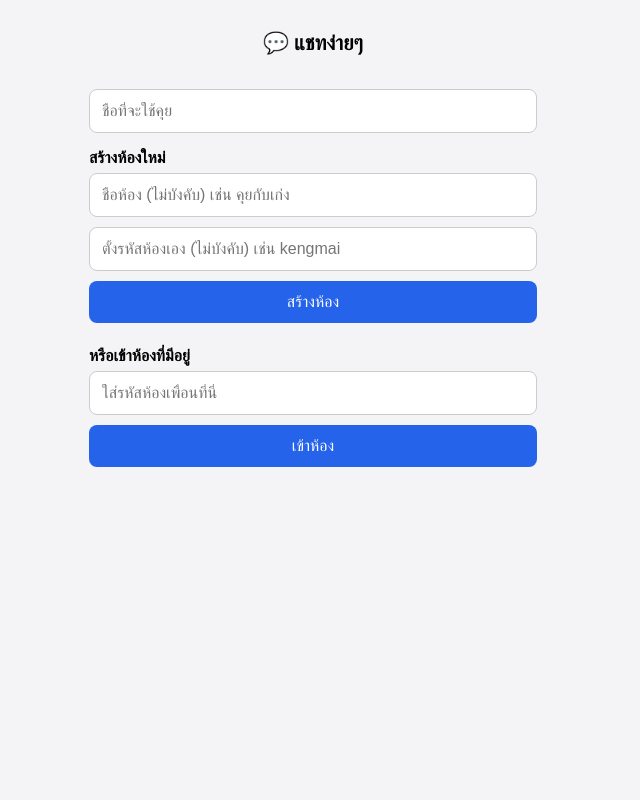
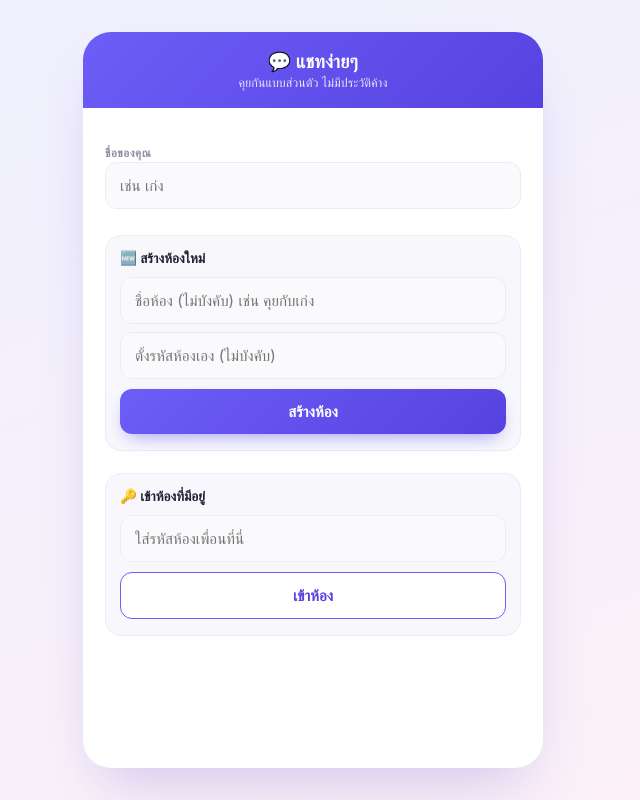
Before and after one commit to Nichan-dev/Private-App, a Flask app: page / in a window 1280 px wide. Shown: the whole page, without its empty margins (327-967 px from the left). Run offline with Flask 3, Linux system fonts and the light colour scheme; some libraries are stand-ins or nearby versions.

Commit message:
Redesign UI: gradient theme, chat bubbles, animated typing dots, copyable room code

```diff
--- a/templates/index.html
+++ b/templates/index.html
@@ -6,72 +6,351 @@
 <title>แชทง่ายๆ</title>
 <style>
   * { box-sizing: border-box; }
+
+  :root {
+    --primary: #6d5ef7;
+    --primary-dark: #5642e0;
+    --bg-top: #eef0ff;
+    --bg-bottom: #fdf1f7;
+    --card: #ffffff;
+    --text: #1f2233;
+    --muted: #8b8fa3;
+    --border: #ececf4;
+    --bubble-them: #f2f2f8;
+    --danger: #e0335f;
+  }
+
+  html, body {
+    height: 100%;
+  }
+
   body {
-    font-family: -apple-system, sans-serif;
-    max-width: 480px;
-    margin: 0 auto;
-    padding: 16px;
-    background: #f4f4f6;
+    font-family: -apple-system, BlinkMacSystemFont, "Segoe UI", Roboto, sans-serif;
+    margin: 0;
+    color: var(--text);
+    background: linear-gradient(160deg, var(--bg-top), var(--bg-bottom));
+    display: flex;
+    align-items: center;
+    justify-content: center;
+    padding: 0;
+  }
+
+  #app {
+    width: 100%;
+    max-width: 460px;
     height: 100vh;
+    max-height: 900px;
+    background: var(--card);
     display: flex;
     flex-direction: column;
+    overflow: hidden;
+    box-shadow: 0 30px 60px -20px rgba(80, 60, 200, 0.25);
   }
-  h1 { font-size: 1.3rem; text-align: center; }
 
-  #setup { display: flex; flex-direction: column; gap: 10px; margin-top: 20px; }
-  #setup input, #setup button { padding: 12px; font-size: 1rem; border-radius: 8px; border: 1px solid #ccc; }
-  #setup button { background: #2563eb; color: white; border: none; cursor: pointer; }
-  #setup button:active { opacity: 0.8; }
-  #room-actions { display: flex; gap: 8px; }
-  #room-actions > * { flex: 1; }
-  #error { color: #c00; text-align: center; min-height: 1.2em; }
+  @media (min-width: 480px) {
+    body { padding: 24px; }
+    #app { height: 92vh; border-radius: 28px; }
+  }
 
+  /* ---------- Header ---------- */
+  .top-bar {
+    flex-shrink: 0;
+    padding: 18px 20px;
+    background: linear-gradient(135deg, var(--primary), var(--primary-dark));
+    color: white;
+    text-align: center;
+  }
+  .top-bar h1 {
+    margin: 0;
+    font-size: 1.15rem;
+    font-weight: 700;
+    letter-spacing: 0.2px;
+  }
+  .top-bar .sub {
+    margin-top: 2px;
+    font-size: 0.78rem;
+    opacity: 0.85;
+  }
+
+  /* ---------- Setup screen ---------- */
+  #setup {
+    flex: 1;
+    overflow-y: auto;
+    padding: 24px 22px 28px;
+    display: flex;
+    flex-direction: column;
+    gap: 8px;
+  }
+  .field-label {
+    font-size: 0.72rem;
+    font-weight: 700;
+    text-transform: uppercase;
+    letter-spacing: 0.5px;
+    color: var(--muted);
+    margin: 14px 0 2px;
+  }
+  #setup input {
+    width: 100%;
+    padding: 13px 14px;
+    font-size: 0.95rem;
+    border-radius: 12px;
+    border: 1.5px solid var(--border);
+    background: #fafafd;
+    outline: none;
+    transition: border-color 0.15s, background 0.15s;
+    font-family: inherit;
+  }
+  #setup input:focus {
+    border-color: var(--primary);
+    background: white;
+  }
+  .name-row { margin-bottom: 4px; }
+
+  .section-card {
+    margin-top: 14px;
+    padding: 14px 14px 16px;
+    border-radius: 16px;
+    background: #f8f8fc;
+    border: 1px solid var(--border);
+  }
+  .section-title {
+    font-size: 0.85rem;
+    font-weight: 700;
+    margin-bottom: 10px;
+    display: flex;
+    align-items: center;
+    gap: 6px;
+  }
+
+  .btn {
+    border: none;
+    border-radius: 12px;
+    padding: 13px;
+    font-size: 0.95rem;
+    font-weight: 600;
+    cursor: pointer;
+    width: 100%;
+    font-family: inherit;
+    transition: transform 0.08s, opacity 0.15s, box-shadow 0.15s;
+  }
+  .btn:active { transform: scale(0.98); }
+  .btn-primary {
+    margin-top: 10px;
+    background: linear-gradient(135deg, var(--primary), var(--primary-dark));
+    color: white;
+    box-shadow: 0 8px 20px -8px rgba(109, 94, 247, 0.7);
+  }
+  .btn-outline {
+    margin-top: 10px;
+    background: white;
+    color: var(--primary-dark);
+    border: 1.5px solid var(--primary);
+  }
+
+  #error {
+    color: var(--danger);
+    text-align: center;
+    min-height: 1.2em;
+    font-size: 0.85rem;
+    margin-top: 10px;
+    font-weight: 600;
+  }
+
+  /* ---------- Chat screen ---------- */
   #chat { display: none; flex-direction: column; flex: 1; min-height: 0; }
-  #room-info { text-align: center; font-size: 0.85rem; color: #666; margin-bottom: 8px; }
-  #room-info b { color: #111; font-size: 1.1rem; }
-  #messages { flex: 1; overflow-y: auto; display: flex; flex-direction: column; gap: 6px; padding: 8px 0; }
-  .msg { max-width: 75%; padding: 8px 12px; border-radius: 12px; font-size: 0.95rem; }
-  .msg .meta { font-size: 0.7rem; opacity: 0.6; margin-bottom: 2px; }
-  .msg .seen { font-size: 0.68rem; opacity: 0.75; text-align: right; margin-top: 2px; min-height: 1em; }
-  .msg.me { align-self: flex-end; background: #2563eb; color: white; }
-  .msg.them { align-self: flex-start; background: white; border: 1px solid #ddd; }
-  .msg.system { align-self: center; background: transparent; color: #888; font-size: 0.8rem; }
 
-  #typing-indicator { font-size: 0.78rem; color: #888; min-height: 1.2em; padding-left: 4px; }
-  #send-form { display: flex; gap: 8px; padding-top: 8px; }
-  #send-form input { flex: 1; padding: 12px; border-radius: 20px; border: 1px solid #ccc; font-size: 1rem; }
-  #send-form button { padding: 12px 18px; border-radius: 20px; border: none; background: #2563eb; color: white; font-size: 1rem; }
+  #room-info {
+    flex-shrink: 0;
+    display: flex;
+    align-items: center;
+    justify-content: center;
+    gap: 8px;
+    padding: 10px 16px;
+    font-size: 0.78rem;
+    color: var(--muted);
+    background: #fbfbfe;
+    border-bottom: 1px solid var(--border);
+  }
+  #room-label { font-weight: 700; color: var(--text); }
+  #room-code-pill {
+    display: inline-flex;
+    align-items: center;
+    gap: 5px;
+    background: #efecff;
+    color: var(--primary-dark);
+    font-weight: 700;
+    padding: 3px 10px;
+    border-radius: 999px;
+    cursor: pointer;
+    border: none;
+    font-size: 0.78rem;
+    font-family: inherit;
+  }
+  #room-code-pill:active { transform: scale(0.96); }
+
+  #messages {
+    flex: 1;
+    overflow-y: auto;
+    display: flex;
+    flex-direction: column;
+    gap: 10px;
+    padding: 16px;
+    background:
+      radial-gradient(circle at 15% 0%, #f6f4ff 0%, transparent 45%),
+      #ffffff;
+  }
+  .msg {
+    max-width: 78%;
+    padding: 9px 13px;
+    border-radius: 18px;
+    font-size: 0.93rem;
+    line-height: 1.35;
+    animation: pop-in 0.15s ease-out;
+  }
+  @keyframes pop-in {
+    from { opacity: 0; transform: translateY(4px) scale(0.98); }
+    to   { opacity: 1; transform: translateY(0) scale(1); }
+  }
+  .msg .meta {
+    font-size: 0.68rem;
+    opacity: 0.65;
+    margin-bottom: 3px;
+    font-weight: 600;
+  }
+  .msg .seen {
+    font-size: 0.66rem;
+    opacity: 0.8;
+    text-align: right;
+    margin-top: 3px;
+    min-height: 1em;
+    font-weight: 600;
+  }
+  .msg.me {
+    align-self: flex-end;
+    background: linear-gradient(135deg, var(--primary), var(--primary-dark));
+    color: white;
+    border-bottom-right-radius: 5px;
+  }
+  .msg.me .meta { color: rgba(255,255,255,0.75); }
+  .msg.them {
+    align-self: flex-start;
+    background: var(--bubble-them);
+    color: var(--text);
+    border-bottom-left-radius: 5px;
+  }
+  .msg.system {
+    align-self: center;
+    background: #f3f1fb;
+    color: var(--muted);
+    font-size: 0.75rem;
+    padding: 5px 12px;
+    border-radius: 999px;
+  }
+
+  #typing-indicator {
+    flex-shrink: 0;
+    font-size: 0.78rem;
+    color: var(--muted);
+    min-height: 1.3rem;
+    padding: 2px 18px;
+    display: flex;
+    align-items: center;
+    gap: 6px;
+  }
+  .typing-dots { display: inline-flex; gap: 3px; }
+  .typing-dots span {
+    width: 5px; height: 5px; border-radius: 50%;
+    background: var(--muted);
+    animation: bounce 1.2s infinite ease-in-out;
+  }
+  .typing-dots span:nth-child(2) { animation-delay: 0.15s; }
+  .typing-dots span:nth-child(3) { animation-delay: 0.3s; }
+  @keyframes bounce {
+    0%, 60%, 100% { transform: translateY(0); opacity: 0.5; }
+    30% { transform: translateY(-3px); opacity: 1; }
+  }
+
+  #send-form {
+    flex-shrink: 0;
+    display: flex;
+    gap: 8px;
+    padding: 12px 14px;
+    border-top: 1px solid var(--border);
+    background: white;
+  }
+  #send-form input {
+    flex: 1;
+    padding: 12px 16px;
+    border-radius: 999px;
+    border: 1.5px solid var(--border);
+    background: #fafafd;
+    font-size: 0.95rem;
+    outline: none;
+    font-family: inherit;
+  }
+  #send-form input:focus { border-color: var(--primary); background: white; }
+  #send-form button {
+    width: 44px;
+    height: 44px;
+    flex-shrink: 0;
+    border-radius: 50%;
+    border: none;
+    background: linear-gradient(135deg, var(--primary), var(--primary-dark));
+    color: white;
+    font-size: 1.1rem;
+    cursor: pointer;
+    display: flex;
+    align-items: center;
+    justify-content: center;
+    box-shadow: 0 6px 16px -6px rgba(109, 94, 247, 0.8);
+  }
+  #send-form button:active { transform: scale(0.94); }
 </style>
 </head>
 <body>
-  <h1>💬 แชทง่ายๆ</h1>
+<div id="app">
+  <div class="top-bar">
+    <h1>💬 แชทง่ายๆ</h1>
+    <div class="sub" id="top-sub">คุยกันแบบส่วนตัว ไม่มีประวัติค้าง</div>
+  </div>
 
   <div id="setup">
-    <input type="text" id="name-input" placeholder="ชื่อที่จะใช้คุย" maxlength="30">
+    <div class="name-row">
+      <div class="field-label">ชื่อของคุณ</div>
+      <input type="text" id="name-input" placeholder="เช่น เก่ง" maxlength="30">
+    </div>
 
-    <p style="margin: 4px 0 -4px; font-weight: 600;">สร้างห้องใหม่</p>
-    <input type="text" id="room-label-input" placeholder="ชื่อห้อง (ไม่บังคับ) เช่น คุยกับเก่ง" maxlength="40">
-    <input type="text" id="custom-code-input" placeholder="ตั้งรหัสห้องเอง (ไม่บังคับ) เช่น kengmai" maxlength="20">
-    <button id="create-btn" type="button">สร้างห้อง</button>
+    <div class="section-card">
+      <div class="section-title">🆕 สร้างห้องใหม่</div>
+      <input type="text" id="room-label-input" placeholder="ชื่อห้อง (ไม่บังคับ) เช่น คุยกับเก่ง" maxlength="40">
+      <input type="text" id="custom-code-input" placeholder="ตั้งรหัสห้องเอง (ไม่บังคับ)" maxlength="20" style="margin-top: 8px;">
+      <button id="create-btn" type="button" class="btn btn-primary">สร้างห้อง</button>
+    </div>
 
-    <p style="margin: 12px 0 -4px; font-weight: 600;">หรือเข้าห้องที่มีอยู่</p>
-    <input type="text" id="room-input" placeholder="ใส่รหัสห้องเพื่อนที่นี่" maxlength="20">
-    <button id="join-btn" type="button">เข้าห้อง</button>
+    <div class="section-card">
+      <div class="section-title">🔑 เข้าห้องที่มีอยู่</div>
+      <input type="text" id="room-input" placeholder="ใส่รหัสห้องเพื่อนที่นี่" maxlength="20">
+      <button id="join-btn" type="button" class="btn btn-outline">เข้าห้อง</button>
+    </div>
+
     <div id="error"></div>
   </div>
 
   <div id="chat">
     <div id="room-info">
       <span id="room-label"></span>
-      รหัสห้อง: <b id="room-code"></b> (ส่งรหัสนี้ให้เพื่อน)
+      <button id="room-code-pill" type="button" title="แตะเพื่อคัดลอก">
+        <span id="room-code"></span> 📋
+      </button>
     </div>
     <div id="messages"></div>
     <div id="typing-indicator"></div>
     <form id="send-form">
       <input type="text" id="text-input" placeholder="พิมพ์ข้อความ..." autocomplete="off">
-      <button type="submit">ส่ง</button>
+      <button type="submit" aria-label="ส่ง">➤</button>
     </form>
   </div>
+</div>
 
   <script src="https://cdn.socket.io/4.7.5/socket.io.min.js"></script>
   <script>
@@ -109,6 +388,10 @@
       doJoin(room);
     };
 
+    document.getElementById("room-input").addEventListener("keydown", (e) => {
+      if (e.key === "Enter") { e.preventDefault(); document.getElementById("join-btn").click(); }
+    });
+
     function doJoin(room) {
       myName = document.getElementById("name-input").value.trim() || "ไม่ระบุชื่อ";
       socket.emit("join", { room, name: myName });
@@ -122,8 +405,13 @@
       setupEl.style.display = "none";
       chatEl.style.display = "flex";
       roomCodeEl.textContent = data.room;
-      document.getElementById("room-label").textContent = data.label ? data.label + " · " : "";
+      document.getElementById("room-label").textContent = data.label ? data.label : "ห้องแชท";
       window._room = data.room;
+    });
+
+    document.getElementById("room-code-pill").addEventListener("click", () => {
+      const code = roomCodeEl.textContent;
+      if (navigator.clipboard) navigator.clipboard.writeText(code).catch(() => {});
     });
 
     socket.on("system", (data) => {
@@ -148,7 +436,7 @@
     socket.on("seen", () => {
       if (lastMineMsgEl) {
         const seenEl = lastMineMsgEl.querySelector(".seen");
-        if (seenEl) seenEl.textContent = "อ่านแล้ว";
+        if (seenEl) seenEl.textContent = "อ่านแล้ว ✓✓";
       }
     });
 
@@ -165,7 +453,7 @@
       if (system) {
         div.textContent = text;
       } else {
-        div.innerHTML = `<div class="meta">${name} · ${time}</div>${escapeHtml(text)}` +
+        div.innerHTML = `<div class="meta">${mine ? "คุณ" : escapeHtml(name)} · ${time}</div>${escapeHtml(text)}` +
           (mine ? `<div class="seen"></div>` : "");
       }
       messagesEl.appendChild(div);
@@ -212,7 +500,9 @@
 
     socket.on("typing", (data) => {
       if (data.name === myName) return;
-      typingEl.textContent = data.typing ? `${data.name} กำลังพิมพ์...` : "";
+      typingEl.innerHTML = data.typing
+        ? `${escapeHtml(data.name)} กำลังพิมพ์ <span class="typing-dots"><span></span><span></span><span></span></span>`
+        : "";
     });
   </script>
 </body>
```
